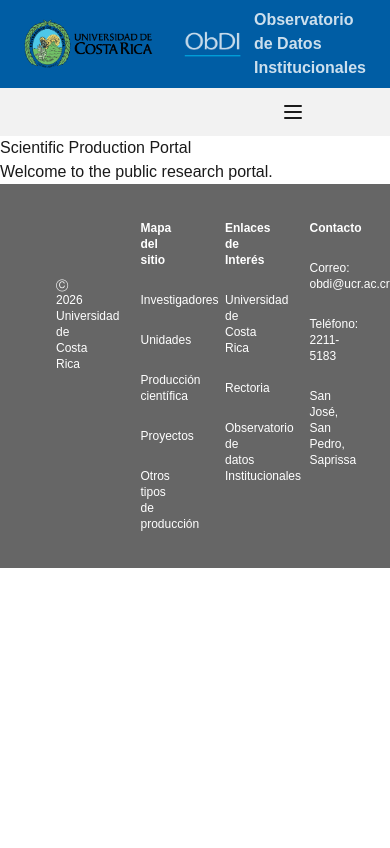
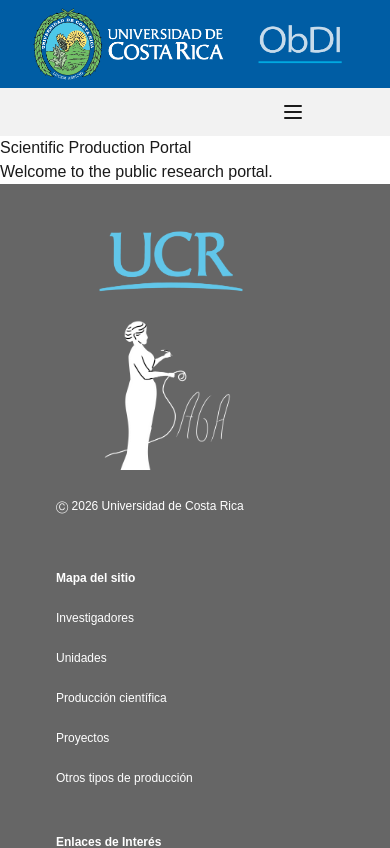
Before and after one commit to Joax48/Saga, a Next.js app in the folder apps/web/: page / in a window 390 px wide. Shown: the top 848 px of the page. Built offline with nearby package versions, Linux system fonts and the light colour scheme.

Commit message:
fix(web): make header, navbar, and footer fully responsive; improve UCR logo for clarity
Merge Request: https://git.ucr.ac.cr/project/saga_ucr/-/merge_requests/23

```diff
--- a/apps/web/src/components/Footer.tsx
+++ b/apps/web/src/components/Footer.tsx
@@ -3,7 +3,7 @@
 
 export default function Footer() {
   return (
-    <div className="w-full bg-[#666666] pl-10 pr-7 pt-5 pb-5 grid grid-cols-4 gap-4 text-xs">
+    <div className="w-full bg-[#666666] pl-10 pr-7 pt-5 pb-5 grid sm:grid-cols-4 gap-4 text-xs">
       <div className="p-4">
         <div className="pl-10 pr-7 pt-2 pb-3">
           <a href="https://www.ucr.ac.cr/" target="_blank" rel="noopener noreferrer">
--- a/apps/web/src/components/Navbar.tsx
+++ b/apps/web/src/components/Navbar.tsx
@@ -5,8 +5,8 @@
   return (
     <header className="sticky top-0 z-50 w-full">
       {/*First Bar - Logos*/}
-      <div className="h-22 bg-[#005DA4] px-6 py-2">
-        <div className="mx-auto flex h-full w-full max-w-6xl items-center">
+      <div className="flex justify-start h-22 bg-[#005DA4] px-8 py-2">
+        <div className="flex h-full w-full max-w-6xl items-center">
           <div className="pr-7">
             <a href="https://www.ucr.ac.cr/" target="_blank" rel="noopener noreferrer">
               <Image src="/logo_UCR.png" alt="logo" width={200} height={50} />
@@ -17,7 +17,7 @@
               <Image src="/logo_OBDI.png" alt="logo" width={100} height={50} />
             </a>
           </div>
-          <h1 className="font-bold text-white/80 w-40">
+          <h1 className="font-bold text-white/80 w-42 max-sm:hidden">
             Observatorio de Datos Institucionales
           </h1>
         </div>
@@ -28,7 +28,7 @@
           <div className="grow flex sm:items-center sm:justify-center max-sm:justify-end max-sm:pr-11">
             <div className="hidden sm:flex items-center justify-center gap-2 md:gap-8 whitespace-nowrap">
               <Link
-                href="/home"
+                href="/"
                 className="px-3 py-2 rounded-md hover:bg-[#D9D9D9] transition"
               >
                 Inicio
@@ -88,7 +88,7 @@
               >
                 <li>
                   <Link
-                    href="/home"
+                    href="/"
                     className="px-3 py-2 rounded-md hover:bg-[#D9D9D9] transition active:bg-[#D9D9D9] focus:bg-[#D9D9D9]"
                   >
                     Inicio
```
Also changed, not shown: apps/web/public/logo_UCR.png.
